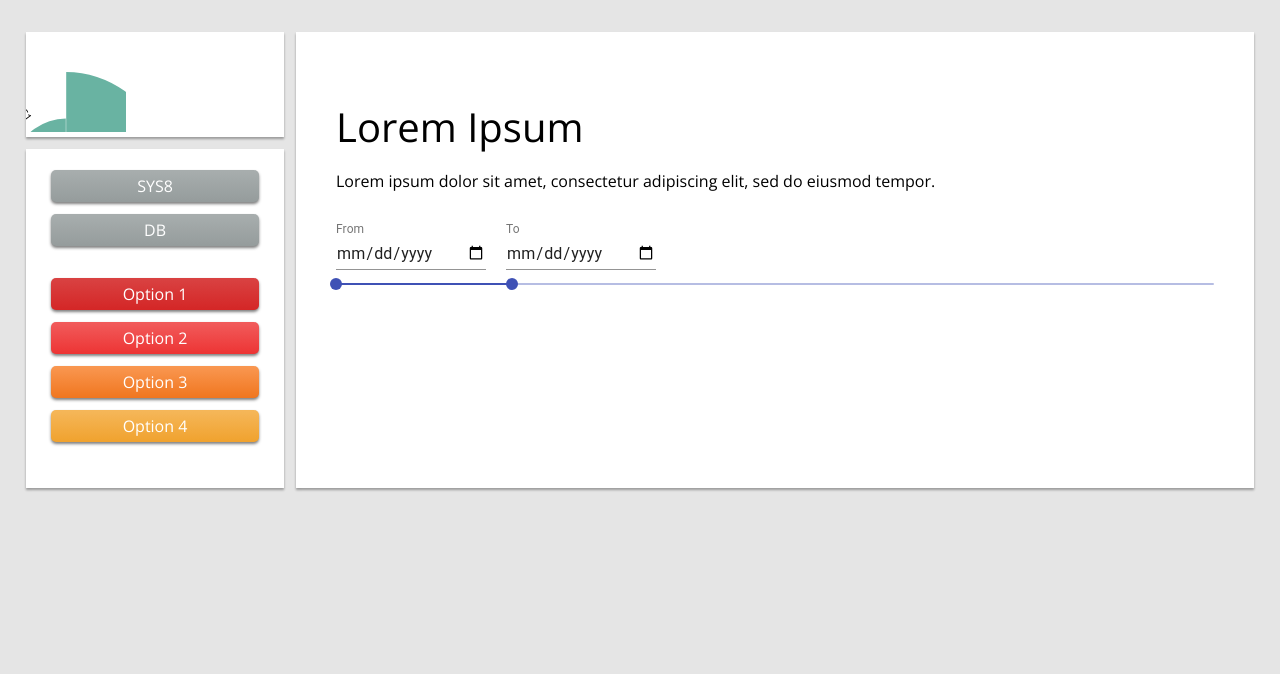
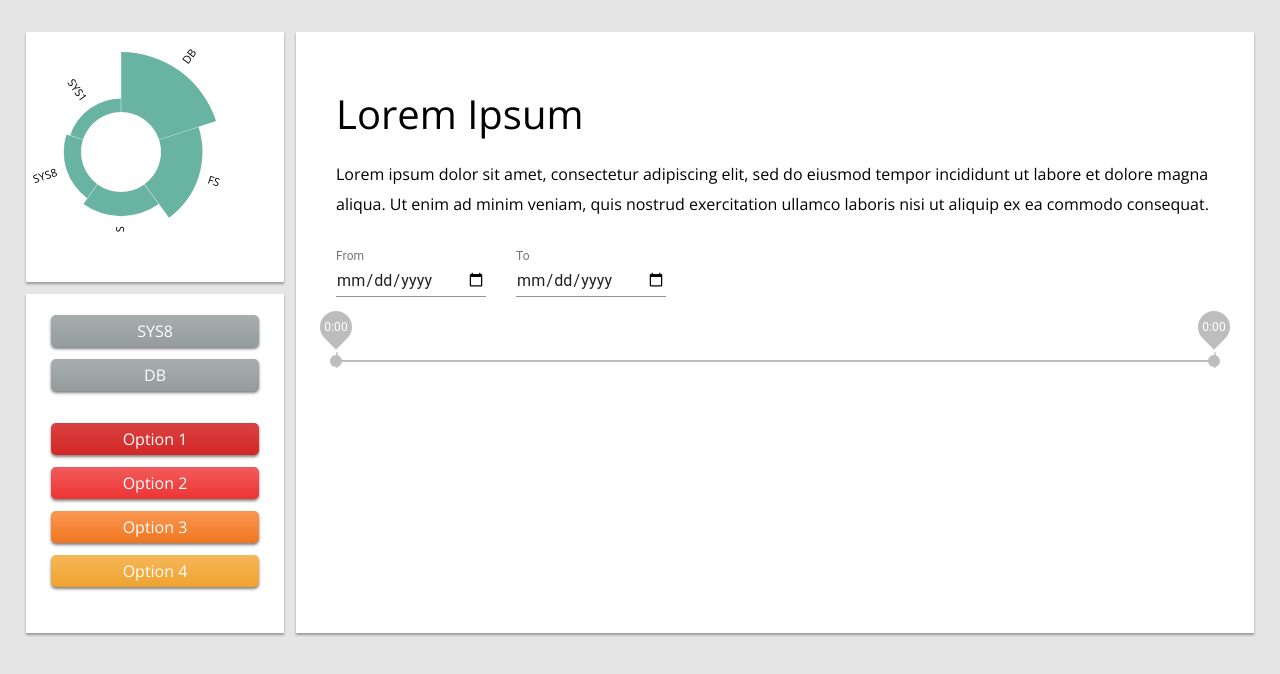
Before and after one commit to minjeongkang3/HCI-Project, a React (Create React App) app in the folder front-end/: page / in a window 1280 px wide. Shown: the top 674 px of the page. Built offline with nearby package versions, Linux system fonts and the light colour scheme.

Commit message:
Completed time slider

```diff
--- a/front-end/src/assets/css/general.scss
+++ b/front-end/src/assets/css/general.scss
@@ -16,6 +16,7 @@ body {
     font-family: $main-font;
     margin: 0;
     height: 100%;
+    line-height: 30px;
 }
 
 .wrapper {
@@ -67,14 +68,6 @@ body {
         margin-top: 0;
     }
     .side_col {
-        flex-direction: row;
-        align-items: flex-start;
         width: 100%;
     }
-    .piechart_container {
-        margin-right: 5px;
-    }
-    .stack_container {
-        margin-left: 5px;
-    }
 }
--- /dev/null
+++ b/front-end/src/assets/css/piechart.scss
@@ -0,0 +1,3 @@
+.piechart_container {
+    min-height: 250px;
+}
--- a/front-end/src/assets/css/stack.scss
+++ b/front-end/src/assets/css/stack.scss
@@ -18,6 +18,7 @@ $current-color4_2: #f0a22e;
 
 .stack_element {
     width: 100%;
+    max-width: 500px;
     height: 32px;
     border-radius: 5px;
     text-align: center;
--- a/front-end/src/assets/css/view.scss
+++ b/front-end/src/assets/css/view.scss
@@ -10,7 +10,7 @@
 .view_title_wrapper h1 {
     font-size: 40px;
     font-weight: 500;
-    margin-bottom: 10px;
+    margin-bottom: 30px;
 }
 
 .view_title_wrapper p {
@@ -27,5 +27,9 @@
 }
 
 .date_input {
-    margin-right: 20px;
+    margin-right: 30px;
 }
+
+#time_slider{
+    margin-top: 50px;
+}
--- /dev/null
+++ b/front-end/src/components/PieChart.jsx
@@ -0,0 +1,15 @@
+import React, { Component } from 'react';
+import * as d3 from 'd3';
+
+
+export default class PieChart extends Component {
+    create_pie() {
+        const pie = d3.pie().value(d => d.Value)
+    }
+    render() {
+        return (
+            <div>
+            </div>
+        )
+    }
+}
--- a/front-end/src/components/PieChartContainer.jsx
+++ b/front-end/src/components/PieChartContainer.jsx
@@ -1,10 +1,11 @@
 import React, { Component } from 'react';
 import * as d3 from 'd3';
 import { scaleRadial } from 'd3-scale';
+import 'assets/css/piechart.scss';
 
-const margin = { top: 10, right: 10, bottom: 10, left: 10 },
-width = 100 - margin.left - margin.right,
-height = 100 - margin.top - margin.bottom;
+const margin = { top: 0, right: 0, bottom: 0, left: 10 },
+width = 200 - margin.left - margin.right,
+height = 200 - margin.top - margin.bottom;
 
 const inner_radius = 40;
 const outer_radius = 100;
@@ -20,7 +21,7 @@ export default class PieChartContainer extends Component {
             .attr("width", width + margin.left + margin.right)
             .attr("height", height + margin.top + margin.bottom)
             .append("g")
-            .attr("transform", "translate(" + width / 2 + "," + (height / 2 + 100) + ")"); // Add 100 on Y translation
+            .attr("transform", "translate(" + width / 2  + "," + (height / 2 + 20) + ")"); // Add 100 on Y translation
         ;
 
         d3.csv(this.props.pie_chart_data).then(function(data) {
--- a/front-end/src/components/ViewContainer.jsx
+++ b/front-end/src/components/ViewContainer.jsx
@@ -1,16 +1,37 @@
 import React, { Component } from 'react';
+import { withStyles, makeStyles } from '@material-ui/core/styles';
 import TextField from '@material-ui/core/TextField';
 import Slider from '@material-ui/core/Slider';
+import PieChart from './PieChart';
 
 import 'assets/css/view.scss';
+
+const TimeSlider = withStyles({
+    mark: {
+        backgroundColor: '#bfbfbf',
+        height: 16,
+        width: 2,
+        marginTop: -8,
+      },
+})(Slider);
 
 export default class ViewContainer extends Component {
     constructor(props) {
         super(props);
+
         this.state = {
-            time_range: [0, 20]
+            from_date: null,
+            to_date: null,
+            time_range: [0, 24],
+            slider_marks: [
+                { value: 0 },
+                { value: 24}
+            ],
+            time_max: 24,
         }
         this.handle_time = this.handle_time.bind(this);
+        this.handle_date = this.handle_date.bind(this);
+        this.slider_val_format = this.slider_val_format.bind(this);
     }
 
     handle_time(event, new_range) {
@@ -19,12 +40,65 @@ export default class ViewContainer extends Component {
         })
     };
 
+    handle_date(date, type) {
+        var from_date = this.state.from_date;
+        var to_date = this.state.to_date
+        if (type === 'from') {
+            from_date = new Date(date);
+            from_date.setMinutes( from_date.getMinutes() + from_date.getTimezoneOffset() );
+            console.log(from_date.toString())
+        }
+        else {
+            to_date = new Date(date);
+            to_date.setMinutes( to_date.getMinutes() + to_date.getTimezoneOffset() );
+            console.log(to_date.toString())
+        }
+        if (from_date === null || to_date === null || from_date > to_date) {
+            this.setState({
+                from_date: from_date,
+                to_date: to_date,
+            })
+            document.getElementById('time_slider').classList.add("Mui-disabled");
+            return
+        }
+        document.getElementById('time_slider').classList.remove("Mui-disabled");
+        var diff_hours = (to_date.getTime()-from_date.getTime()) / (1000 * 60 * 60)
+
+        var marks = []
+        var num_days = Math.ceil(diff_hours / 24)
+        for (let i = 0; i < num_days + 1; i ++){
+            var date = new Date(from_date)
+            date.setDate(from_date.getDate() + i)
+            marks.push({
+                value: i * 24,
+                label: date.getMonth()+1 + '/' + date.getDate() + '/' +date.getFullYear().toString().substr(-2) ,
+            })
+
+        }
+        document.getElementById('time_slider').classList.remove("Mui-disabled");
+        this.setState({
+            from_date: from_date,
+            to_date: to_date,
+            time_range: [0, diff_hours],
+            time_max: diff_hours,
+            slider_marks: marks,
+        })
+    }
+
+    slider_val_format(value) {
+        return value % 24 + ":00"
+    }
+
+    componentDidMount() {
+        document.getElementById('time_slider').classList.add("Mui-disabled");
+    }
+
     render() {
         return(
             <div className='container_wrapper view_container'>
                 <div className='view_title_wrapper'>
                     <h1>Lorem Ipsum</h1>
-                    <p>Lorem ipsum dolor sit amet, consectetur adipiscing elit, sed do eiusmod tempor.</p>
+                    <p>Lorem ipsum dolor sit amet, consectetur adipiscing elit, sed do eiusmod tempor incididunt ut labore et dolore magna aliqua. Ut enim ad minim veniam, quis nostrud exercitation ullamco laboris nisi ut aliquip ex ea commodo consequat. </p>
                 </div>
 
                 <div className='input_wrapper'>
@@ -37,6 +111,9 @@ export default class ViewContainer extends Component {
                                 InputLabelProps={{
                                     shrink: true,
                                 }}
+                                onChange={ (e) => {
+                                    this.handle_date(e.target.value, "from")
+                                } }
                             />
                         </div>
                         <div className='date_input'>
@@ -47,18 +124,27 @@ export default class ViewContainer extends Component {
                                 InputLabelProps={{
                                     shrink: true,
                                 }}
+                                onChange={ (e) => {
+                                    this.handle_date(e.target.value, "to")
+                                } }
                             />
                         </div>
                     </div>
 
                     <div className='time_input'>
-                        <Slider
+                        <TimeSlider
                             value={this.state.time_range}
                             valueLabelDisplay="auto"
                             aria-labelledby="range-slider"
                             onChange={ this.handle_time }
+                            marks={ this.state.slider_marks }
+                            max={this.state.time_max}
+                            valueLabelFormat={ this.slider_val_format }
+                            valueLabelDisplay="on"
+                            id='time_slider'
                         />
                     </div>
+                    <PieChart />
                 </div>
             </div>
         )
--- a/front-end/src/pages/Home.jsx
+++ b/front-end/src/pages/Home.jsx
@@ -6,6 +6,24 @@ import pieChartCsv from 'static/data/piechartData.csv';
 
 import 'assets/css/general.scss';
 
+const pie_chart_data = [
+    {
+        'System': "DB",
+        'Value': 100,
+    },
+    {
+        'System': "FS",
+        'Value': 60,
+    },
+    {
+        'System': "ApacheS",
+        'Value': 30,
+    },
+    {
+        'System': "SYS8",
+        'Value': 20,
+    }
+]
 
 export default class Home extends Component {
     constructor(props) {
```
Also changed, not shown: front-end/src/static/data/piechartData.csv.
